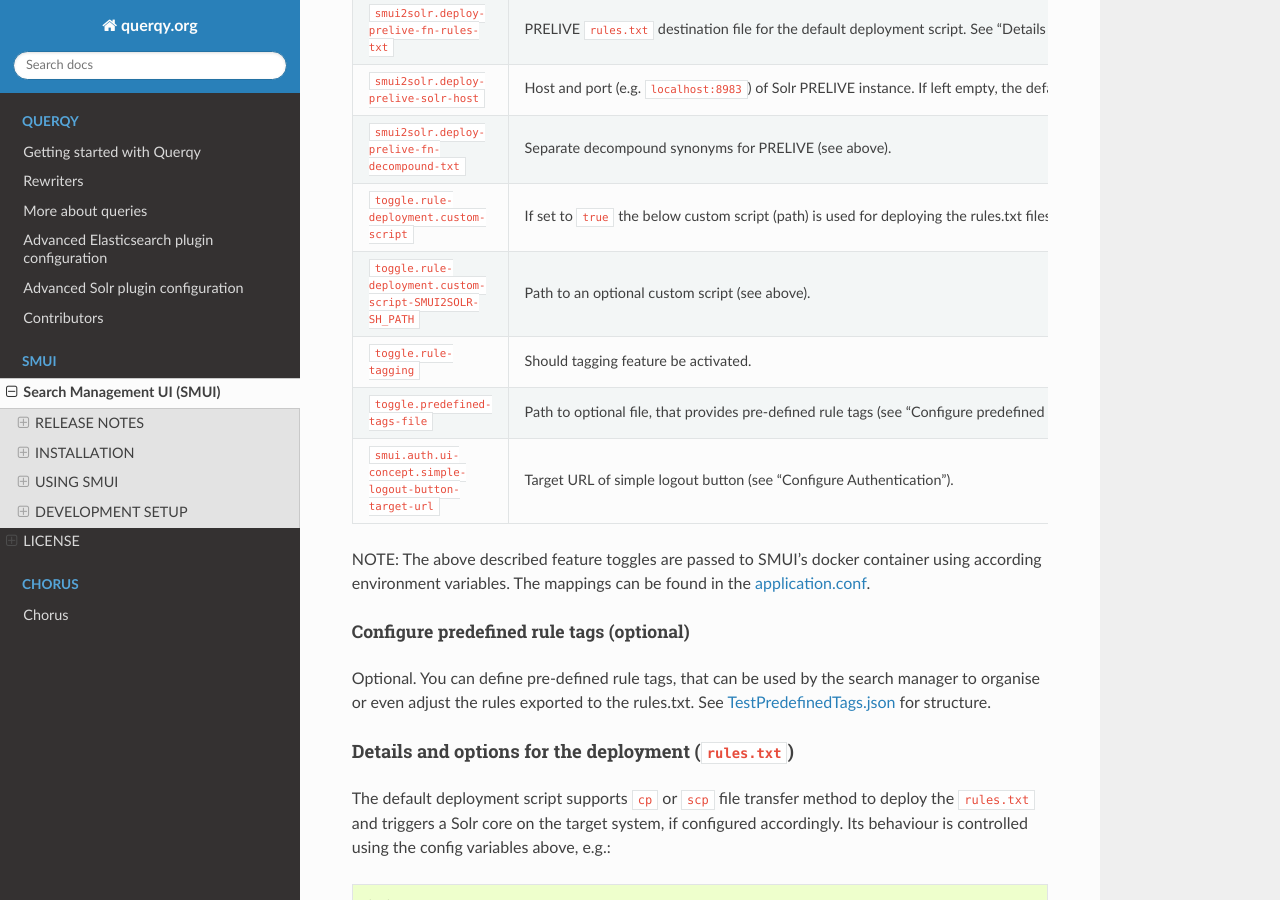
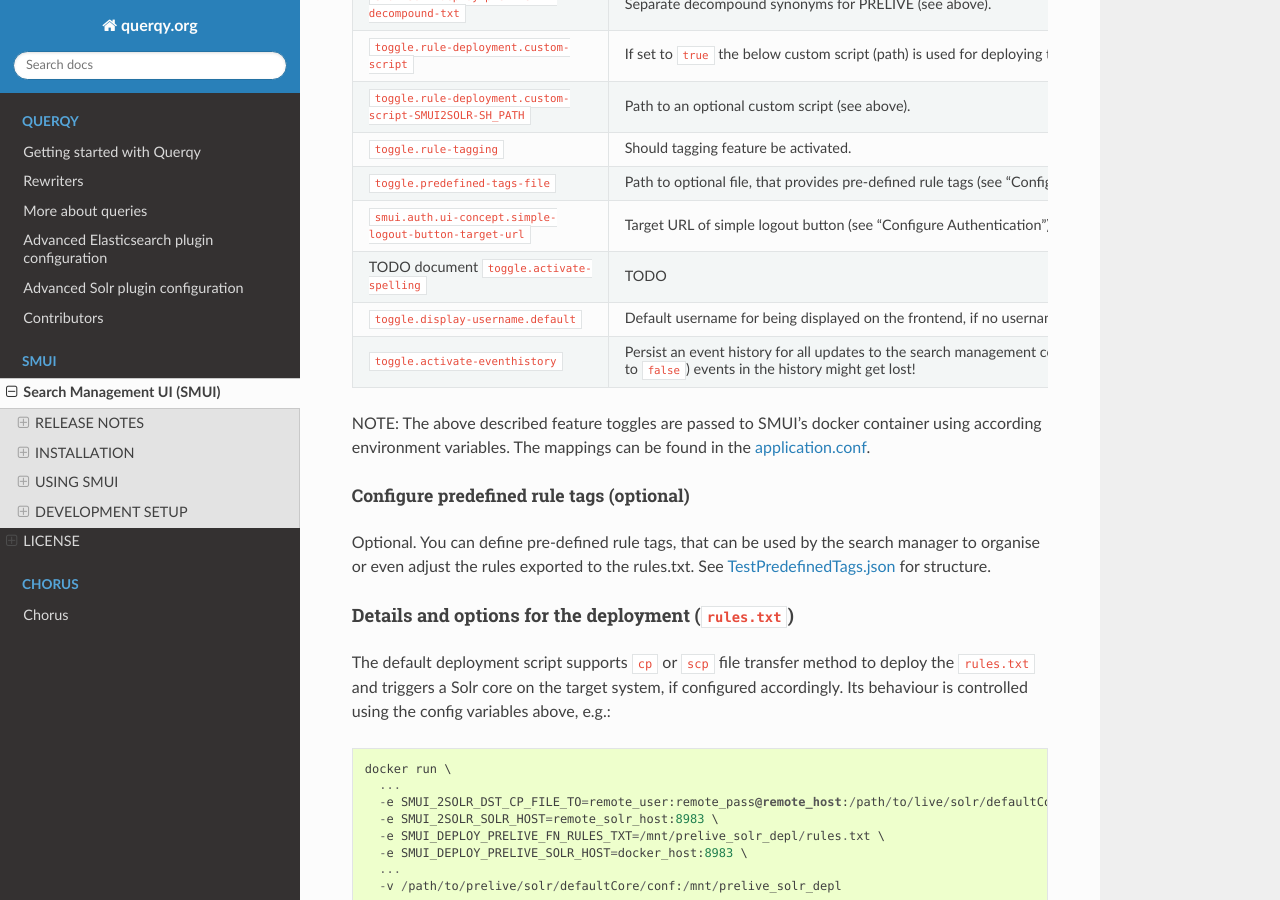
Before and after one commit to querqy/querqy-docs, a Sphinx documentation site: the page built from docs/source/smui/index.rst, in a window 1280 px wide and 900 px high, scrolled down 5007 px. Built offline with Sphinx 7.4.7 and the Read the Docs theme 2.0.0, drawn with Linux system fonts in a browser that asks for light colours; formulas are drawn with MathJax 3.

Commit message:
adding documentation for event history / activity log

```diff
--- a/docs/source/smui/index.rst
+++ b/docs/source/smui/index.rst
@@ -274,6 +274,15 @@
    * - ``smui.auth.ui-concept.simple-logout-button-target-url``
      - Target URL of simple logout button (see "Configure Authentication").
      -
+   * - TODO document ``toggle.activate-spelling``
+     - TODO
+     - TODO
+   * - ``toggle.display-username.default``
+     - Default username for being displayed on the frontend, if no username is available (e.g. for event history).
+     - ``Anonymous Search Manager``
+   * - ``toggle.activate-eventhistory``
+     - Persist an event history for all updates to the search management configuration, and provide an activity log for the search manager. WARNING: If this setting is changed over time (especially from ``true`` to ``false``) events in the history might get lost!
+     - ``false``
 
 NOTE: The above described feature toggles are passed to SMUI’s docker
 container using according environment variables. The mappings can be
```
